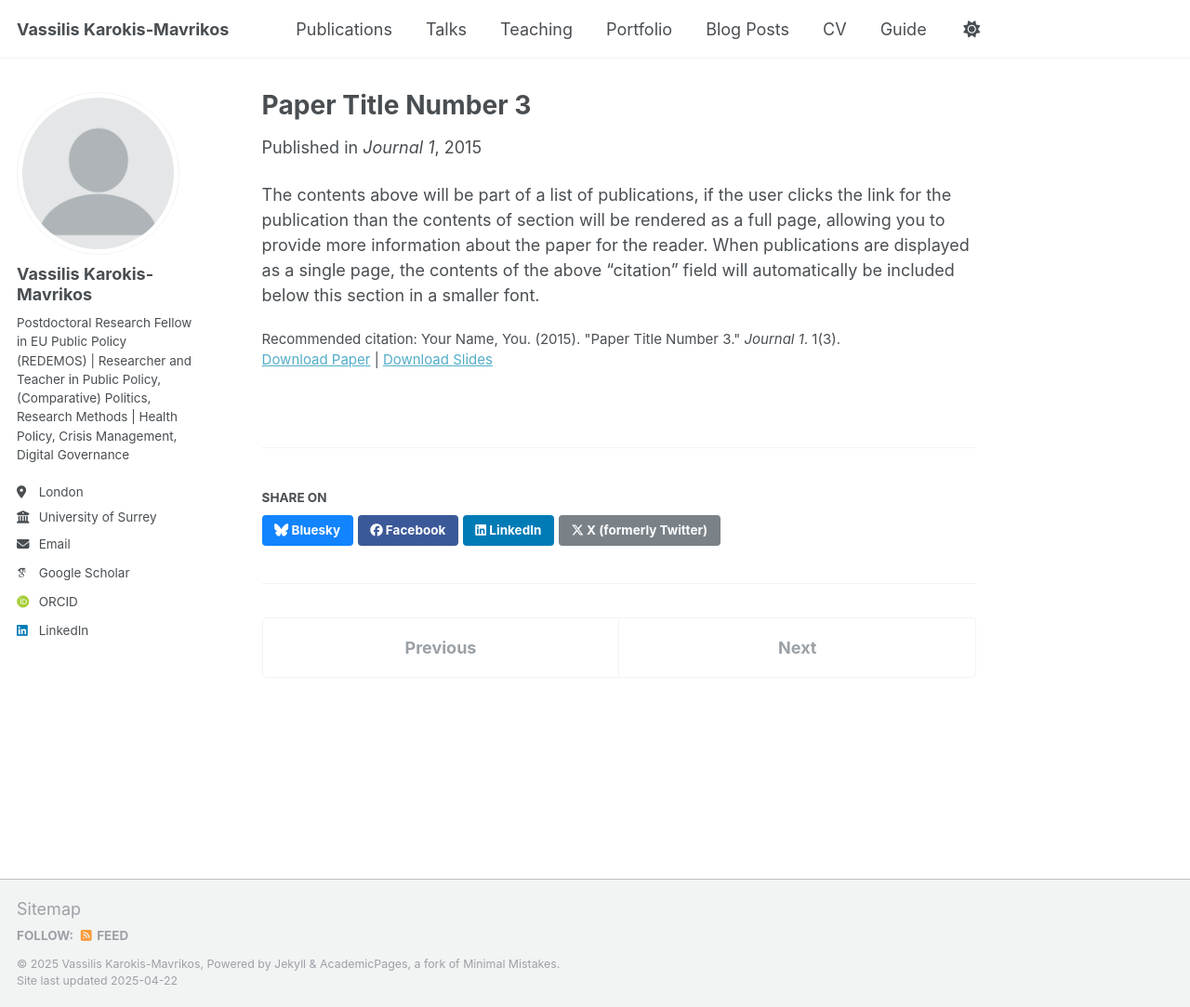
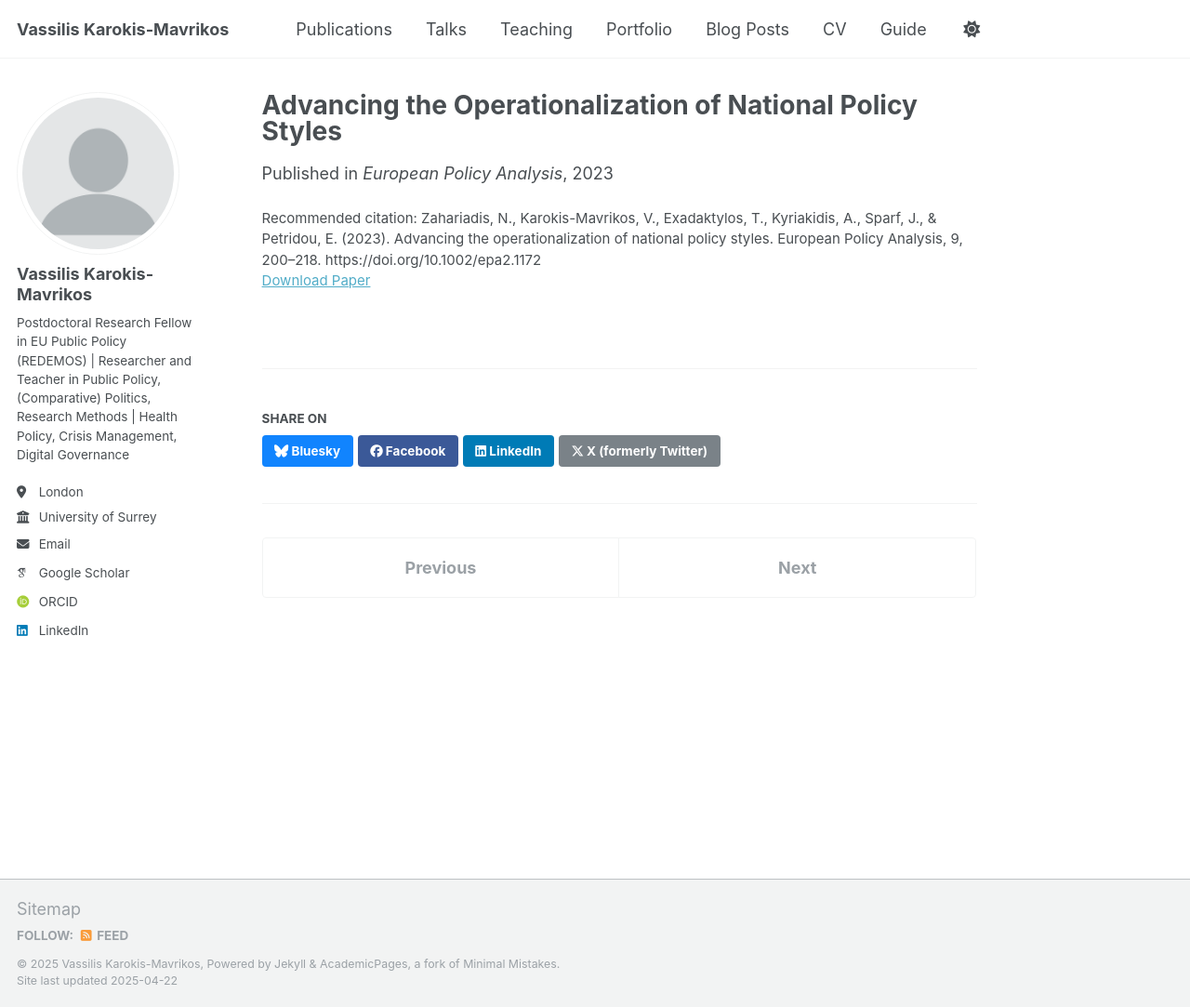
Before and after one commit to vassiliskm/vassiliskarokismavrikos.github.io, a Jekyll site: the page built from _publications/2015-10-01-paper-title-number-3.md, in a window 1280 px wide and 1083 px high. Shown: the whole window at 93% size. Built offline with Jekyll 4.4.1, drawn with Linux system fonts in a browser that asks for light colours; some web fonts are replaced.

Commit message:
Update 2015-10-01-paper-title-number-3.md

```diff
--- a/_publications/2015-10-01-paper-title-number-3.md
+++ b/_publications/2015-10-01-paper-title-number-3.md
@@ -1,14 +1,11 @@
 ---
-title: "Paper Title Number 3"
+title: 'Advancing the Operationalization of National Policy Styles'
 collection: publications
 category: manuscripts
-permalink: /publication/2015-10-01-paper-title-number-3
-excerpt: 'This paper is about the number 3. The number 4 is left for future work.'
-date: 2015-10-01
-venue: 'Journal 1'
-slidesurl: 'http://academicpages.github.io/files/slides3.pdf'
-paperurl: 'http://academicpages.github.io/files/paper3.pdf'
-citation: 'Your Name, You. (2015). &quot;Paper Title Number 3.&quot; <i>Journal 1</i>. 1(3).'
+permalink: /publication/2009-10-01-paper-title-number-2
+excerpt: 'While national policy styles have (re)gained academic attention in recent comparative public policy work, the concept still needs a widely accepted operationalization that can allow the collection and analysis of data across contexts while steering away from construct validity threats. We build on Tosun and Howlett''s (2022) work and employ a mixed-methods approach, which relies on exploratory factor analysis and hierarchical cluster analysis. We put forth an operationalization, using Bertelsmann''s Sustainable Governance Indicators (SGI) as proxies, that achieves conceptual clarity and distinctiveness, informational robustness, and statistical power. Ultimately, we construct two composite indicators—mode of problem-solving and inclusiveness—calculate them in 41 countries and present policy style classifications based on their combinations. We report the distribution of countries across four policy styles (administrative, managerial, accommodative, adversarial) and conclude with an analysis of the clusters, assessments of robustness, and comparison with other national policy style classification schemes.'
+date: 2023-03-27
+venue: 'European Policy Analysis'
+paperurl: 'https://onlinelibrary.wiley.com/doi/epdf/10.1002/epa2.1172'
+citation: 'Zahariadis, N., Karokis-Mavrikos, V., Exadaktylos, T., Kyriakidis, A., Sparf, J., & Petridou, E. (2023). Advancing the operationalization of national policy styles. European Policy Analysis, 9, 200–218. https://doi.org/10.1002/epa2.1172'
 ---
-
-The contents above will be part of a list of publications, if the user clicks the link for the publication than the contents of section will be rendered as a full page, allowing you to provide more information about the paper for the reader. When publications are displayed as a single page, the contents of the above "citation" field will automatically be included below this section in a smaller font.
```
